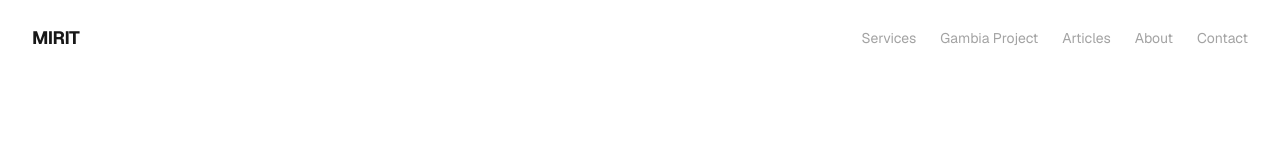
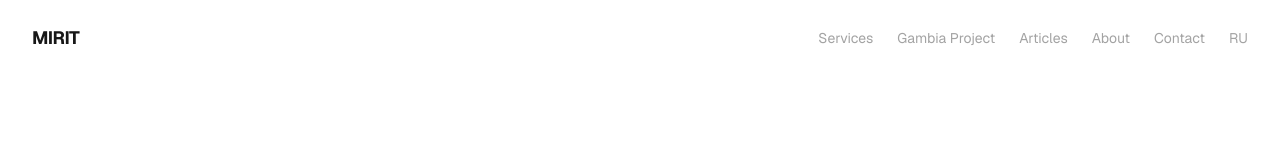
Before and after one commit to cgveradi/mirit-platform, a Next.js app: page /en in a window 1280 px wide. Shown: the top 160 px of the page. Built offline with nearby package versions, Linux system fonts and the light colour scheme.

Commit message:
Fill in placeholder page content

```diff
--- /dev/null
+++ b/src/components/LanguageSwitcher.tsx
@@ -0,0 +1,21 @@
+"use client";
+
+import { usePathname, useRouter } from "@/i18n/navigation";
+import { useLocale } from "next-intl";
+
+export default function LanguageSwitcher() {
+  const locale = useLocale();
+  const router = useRouter();
+  const pathname = usePathname();
+
+  const otherLocale = locale === "en" ? "ru" : "en";
+
+  return (
+    <button
+      onClick={() => router.replace(pathname, { locale: otherLocale })}
+      className="text-sm text-muted hover:text-foreground transition-colors"
+    >
+      {otherLocale.toUpperCase()}
+    </button>
+  );
+}
--- a/src/components/Navbar.tsx
+++ b/src/components/Navbar.tsx
@@ -1,5 +1,6 @@
 import { Link } from "@/i18n/navigation";
 import { useTranslations } from "next-intl";
+import LanguageSwitcher from "@/components/LanguageSwitcher";
 
 export default function Navbar() {
   const t = useTranslations("nav");
@@ -7,12 +8,13 @@ export default function Navbar() {
   return (
     <nav className="flex items-center justify-between px-8 py-6 bg-background text-foreground">
       <Link href="/" className="font-bold text-lg tracking-tight">MIRIT</Link>
-      <div className="flex gap-6 text-sm text-muted">
+      <div className="flex gap-6 text-sm text-muted items-center">
         <Link href="/services" className="hover:text-foreground transition-colors">{t("services")}</Link>
         <Link href="/gambia-project" className="hover:text-foreground transition-colors">{t("gambiaProject")}</Link>
         <Link href="/articles" className="hover:text-foreground transition-colors">{t("articles")}</Link>
         <Link href="/about" className="hover:text-foreground transition-colors">{t("about")}</Link>
         <Link href="/contact" className="hover:text-foreground transition-colors">{t("contact")}</Link>
+        <LanguageSwitcher />
       </div>
     </nav>
   );
```
